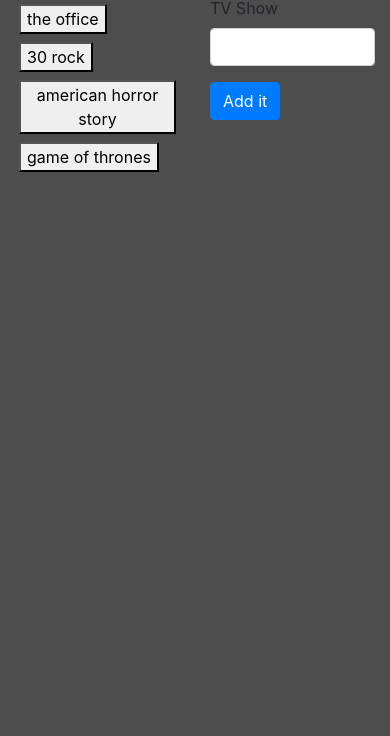
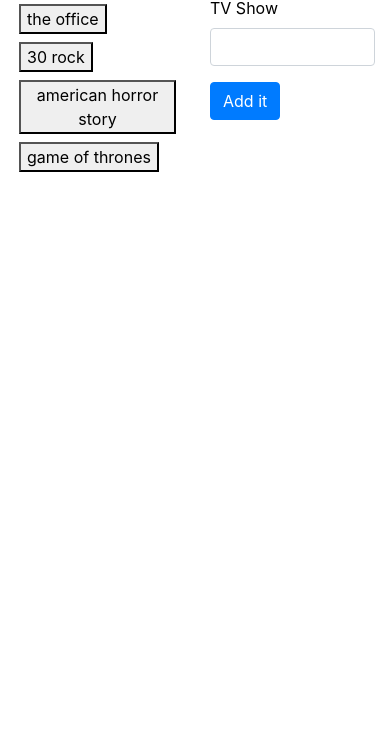
Before and after one commit to niles87/TV-gifs, a plain HTML site: page index.html in a window 390 px wide. Shown: the part 108-844 px from the top of the page. Drawn offline with nearby package versions, Linux system fonts and the light colour scheme.

Commit message:
added a media query for prefers light mode

```diff
--- a/assets/css/style.css
+++ b/assets/css/style.css
@@ -4,6 +4,7 @@ body {
   background-repeat: no-repeat;
   background-attachment: fixed;
   background-color: #4d4d4d;
+  color: #ffffff;
 }
 .tvshow {
   float: left;
@@ -13,3 +14,10 @@ body {
   border: 1px solid #ffffff;
   margin-top: 1%;
 }
+
+@media screen and (prefers-color-scheme: light) {
+  body {
+    background-color: #ffffff;
+    color: #000000;
+  }
+}
```
